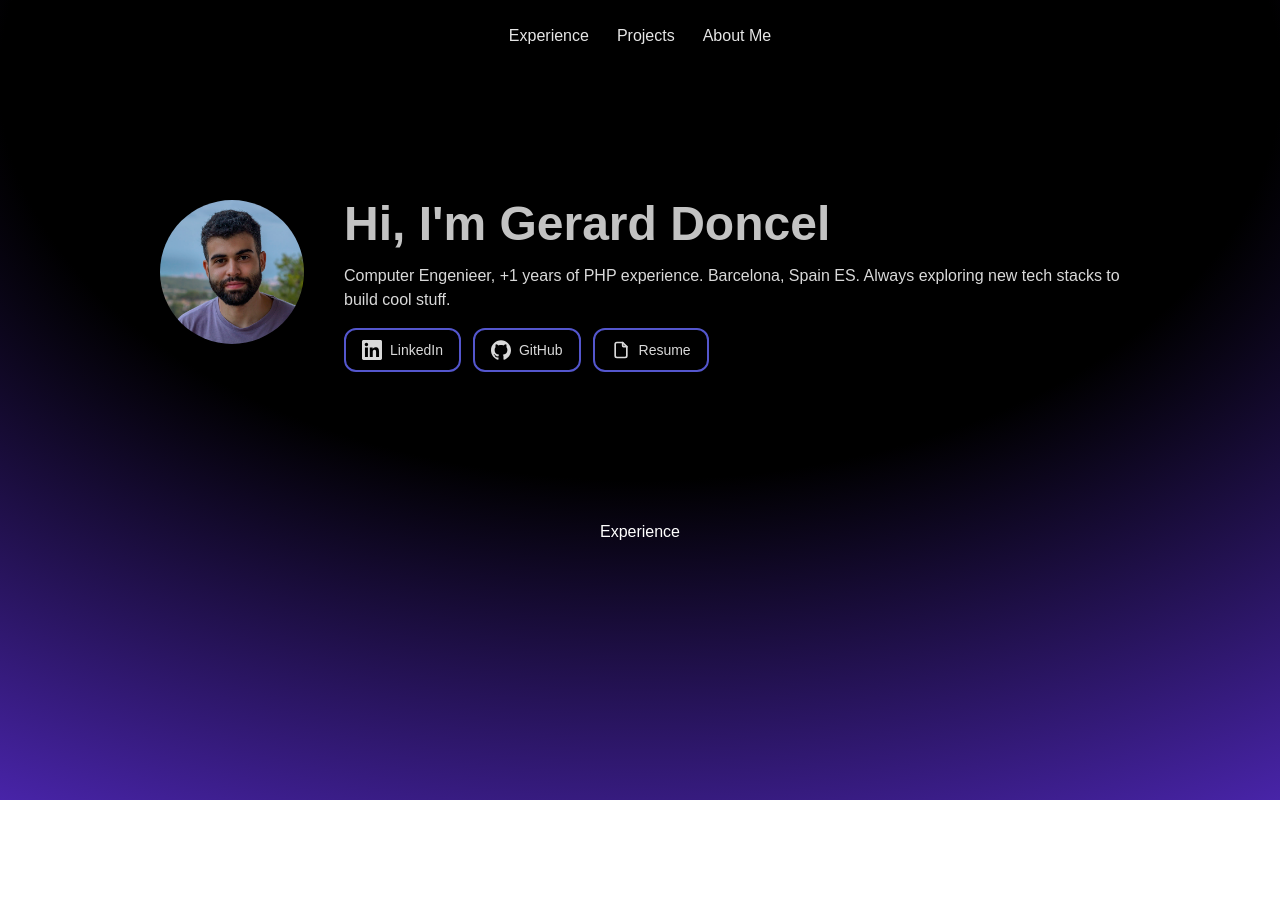
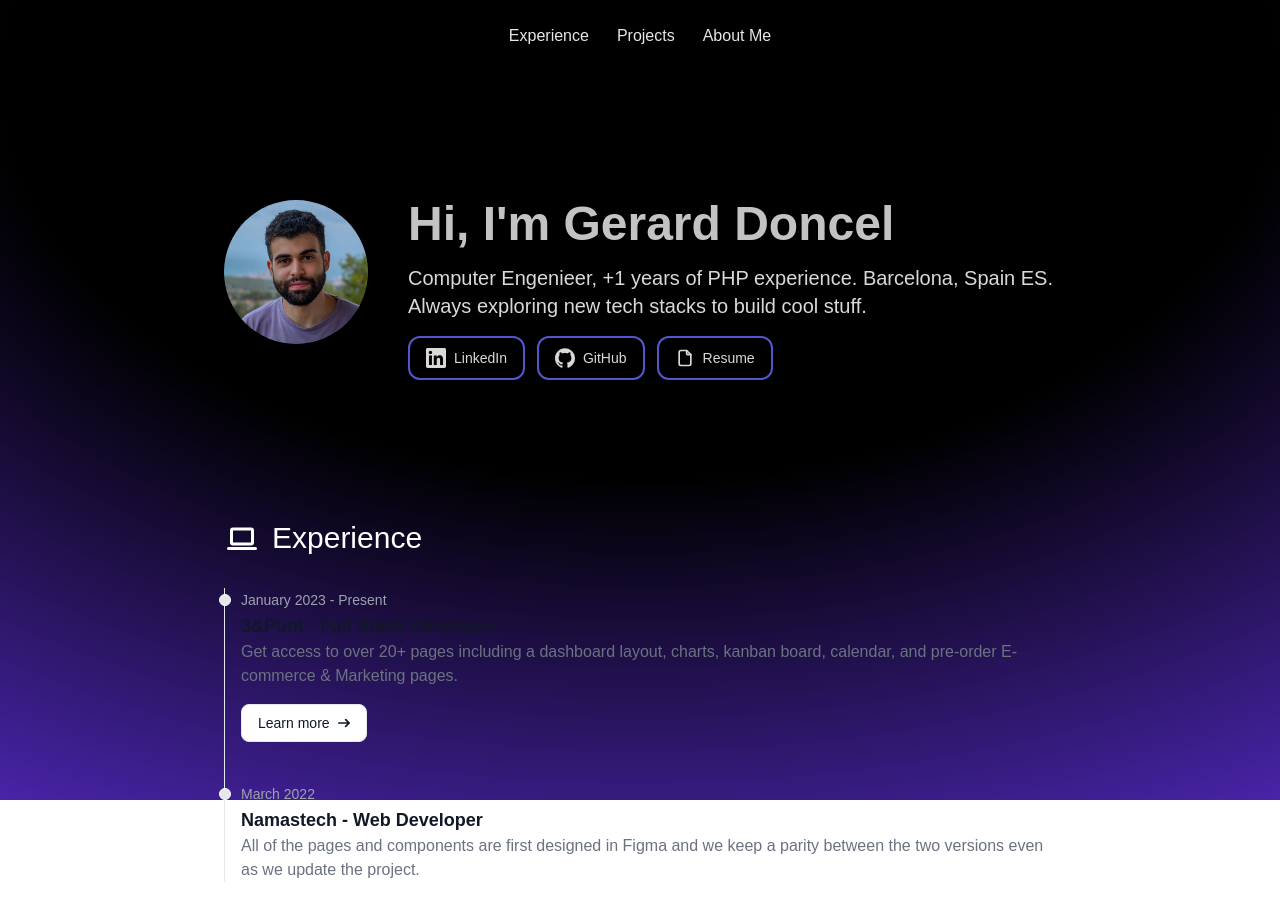
Before and after one commit to umigam3/personal-portfolio, an Astro site: page / in a window 1280 px wide. Before the commit the page ends 800 px from the top, so only its background shows below. Built offline with nearby package versions, Linux system fonts and the light colour scheme; Astro itself is replaced by a stand-in of ours.

Commit message:
experience added

```diff
--- a/src/components/Hero.astro
+++ b/src/components/Hero.astro
@@ -5,11 +5,11 @@ import ResumeIcon from "../icons/ResumeIcon.astro"
 import SocialButton from "./SocialButton.astro"
 ---
 
-<section class="py-12 lg:py-32 max-w-5xl opacity-85 px-8 flex flex-wrap justify-center sm:flex-nowrap gap-x-10">
+<section class="py-12 lg:py-32 opacity-85 flex flex-wrap justify-center sm:flex-nowrap gap-x-10">
     <img class="rounded-full w-36 h-36 mb-12" src="/avatar.png" alt="Gerard Doncel">
     <aside>
         <h1 class="text-5xl font-bold opacity-90">Hi, I'm Gerard Doncel</h1>
-        <p class="my-4">Computer Engenieer, +1 years of PHP experience. Barcelona, Spain ES. Always exploring new tech stacks to build cool stuff.</p>
+        <p class="my-4 text-xl">Computer Engenieer, +1 years of PHP experience. Barcelona, Spain ES. Always exploring new tech stacks to build cool stuff.</p>
         <div class="flex flex-wrap sm:flex-nowrap gap-x-1">
             <SocialButton href="https://www.linkedin.com/in/gerard-doncel-gutierrez/" label="LinkedIn">
                 <LinkedInIcon class="w-5 h-5" color="#fff"/>
--- /dev/null
+++ b/src/icons/ExperienceIcon.astro
@@ -0,0 +1,17 @@
+<svg
+    class={Astro.props.class}
+    width="24"
+    height="24"
+    viewBox="0 0 24 24"
+    fill="none"
+    stroke={Astro.props.color}
+    stroke-width="2"
+    stroke-linecap="round"
+    stroke-linejoin="round">
+    <path
+        stroke="none"
+        d="M0 0h24v24H0z"
+        fill="none"/>
+        <path d="M3 19l18 0" />
+        <path d="M5 6m0 1a1 1 0 0 1 1 -1h12a1 1 0 0 1 1 1v8a1 1 0 0 1 -1 1h-12a1 1 0 0 1 -1 -1z" />
+</svg>
--- a/src/pages/index.astro
+++ b/src/pages/index.astro
@@ -1,13 +1,35 @@
 ---
 import Layout from '../layouts/Layout.astro';
 import Hero from '../components/Hero.astro'
+import ExperienceIcon from '../icons/ExperienceIcon.astro';
 ---
 
 <Layout>
-	<main class="flex flex-col items-center">
+	<main class="max-w-4xl mx-auto flex flex-col items-center px-8">
 		<Hero />
-		<section class="flex">
-			<h1 class="text-left">Experience</h1>
+		<section>
+			<div class="flex items-center gap-x-3 mb-8">
+				<ExperienceIcon class="w-9 h-9" color="#fff"/>
+				<h1 id="experience" class="text-3xl font-medium">Experience</h1>
+			</div>
+
+			<ol class="relative border-s border-gray-200 dark:border-gray-700 mb-8">
+				<li class="mb-10 ms-4">
+					<div class="absolute w-3 h-3 bg-gray-200 rounded-full mt-1.5 -start-1.5 border border-white dark:border-gray-900 dark:bg-gray-700"></div>
+					<time class="mb-1 text-sm font-normal leading-none text-gray-400 dark:text-gray-500">January 2023 - Present</time>
+					<h3 class="text-lg font-semibold text-gray-900 dark:text-white">3&Punt - Full Stack Developer</h3>
+					<p class="mb-4 text-base font-normal text-gray-500 dark:text-gray-400">Get access to over 20+ pages including a dashboard layout, charts, kanban board, calendar, and pre-order E-commerce & Marketing pages.</p>
+					<a href="#" class="inline-flex items-center px-4 py-2 text-sm font-medium text-gray-900 bg-white border border-gray-200 rounded-lg hover:bg-gray-100 hover:text-blue-700 focus:z-10 focus:ring-4 focus:outline-none focus:ring-gray-100 focus:text-blue-700 dark:bg-gray-800 dark:text-gray-400 dark:border-gray-600 dark:hover:text-white dark:hover:bg-gray-700 dark:focus:ring-gray-700">Learn more <svg class="w-3 h-3 ms-2 rtl:rotate-180" aria-hidden="true" xmlns="http://www.w3.org/2000/svg" fill="none" viewBox="0 0 14 10">
+				<path stroke="currentColor" stroke-linecap="round" stroke-linejoin="round" stroke-width="2" d="M1 5h12m0 0L9 1m4 4L9 9"/>
+			  </svg></a>
+				</li>
+				<li class="mb-10 ms-4">
+					<div class="absolute w-3 h-3 bg-gray-200 rounded-full mt-1.5 -start-1.5 border border-white dark:border-gray-900 dark:bg-gray-700"></div>
+					<time class="mb-1 text-sm font-normal leading-none text-gray-400 dark:text-gray-500">March 2022</time>
+					<h3 class="text-lg font-semibold text-gray-900 dark:text-white">Namastech - Web Developer</h3>
+					<p class="text-base font-normal text-gray-500 dark:text-gray-400">All of the pages and components are first designed in Figma and we keep a parity between the two versions even as we update the project.</p>
+				</li>
+			</ol>
 		</section>
 	</main>
 </Layout>
```
